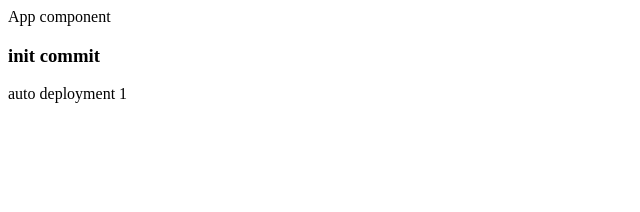
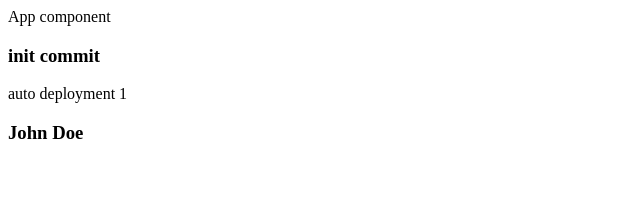
Before and after one commit to rana22/end2end_test_setup, a React app in the folder react-app/: page / in a window 1280 px wide. Shown: the top 212 px of the page, without its empty margins (0-640 px from the left). Built offline with nearby package versions, Linux system fonts and the light colour scheme.

Commit message:
update test case

```diff
--- a/react-app/src/App.js
+++ b/react-app/src/App.js
@@ -9,6 +9,7 @@ const App = () => {
       App component
       <h3>init commit</h3>
       <p>auto deployment 1</p>
+      <h3> John Doe </h3>
     </>
   );
 };
```
